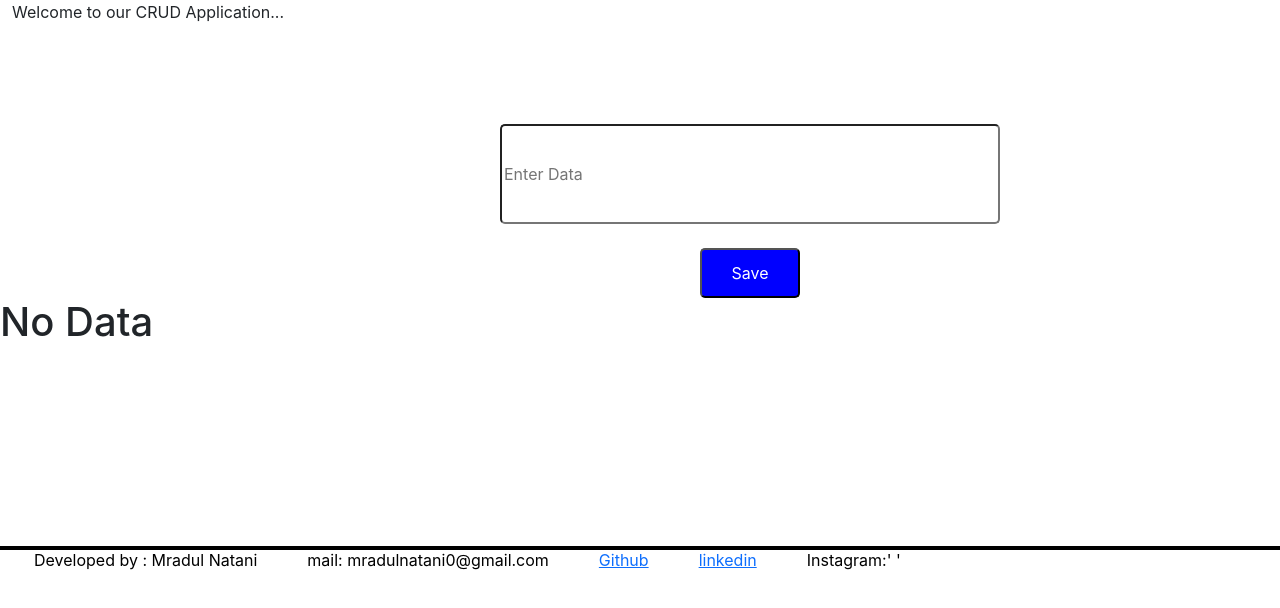
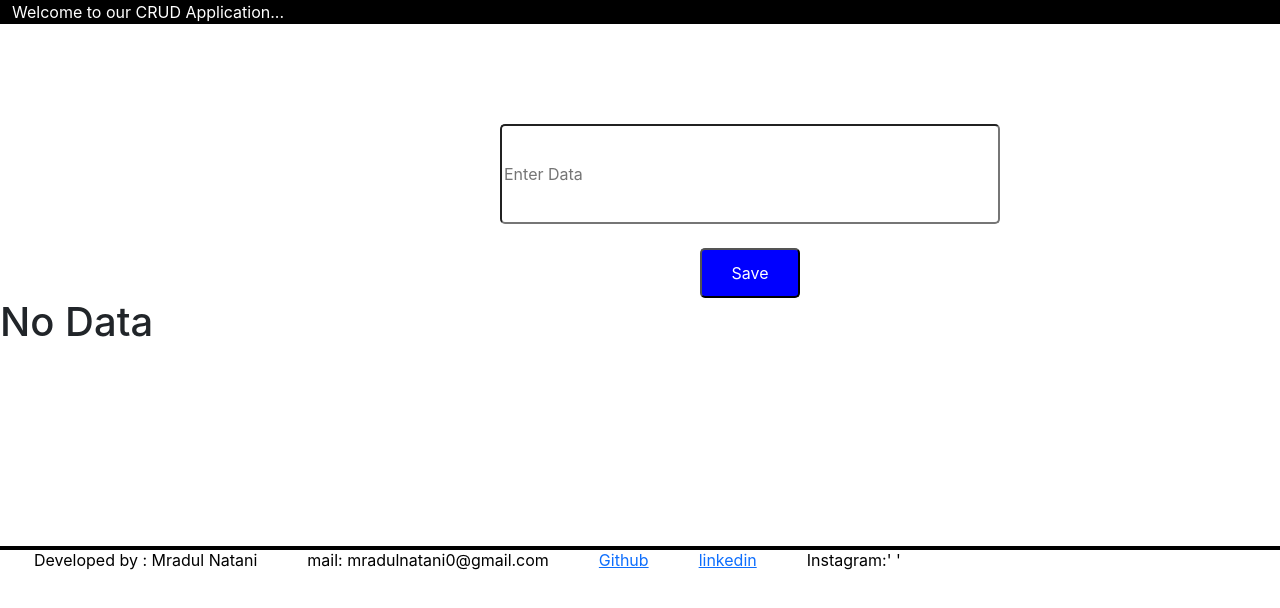
Before and after one commit to mradulnatani/CRUD-app, a React (Create React App) app: page / in a window 1280 px wide. Shown: the top 608 px of the page. Built offline with nearby package versions, Linux system fonts and the light colour scheme.

Commit message:
changed navbar color

```diff
--- a/src/Header.js
+++ b/src/Header.js
@@ -3,7 +3,7 @@ import React from 'react'
 export default function Header(props) {
   return (
     <>
-      <nav className="navbarbg-body-tertiary">
+      <nav className="navbarbg-body-tertiary" style={{backgroundColor:'black',color:'white'}}>
   <div className="container-fluid">
     <span className="navbar-text">
       Welcome to our CRUD Application...
```
